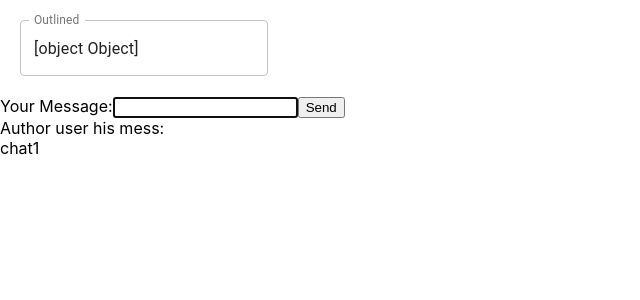
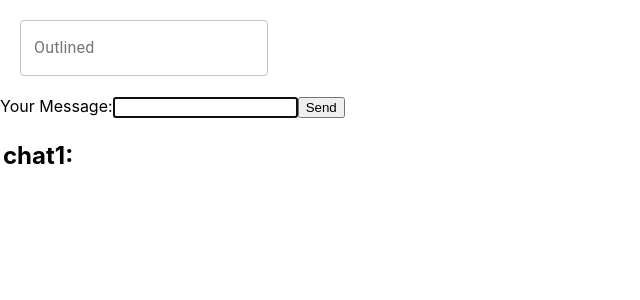
Before and after one commit to vanbogota/Messenger_React, a React (Create React App) app in the folder Homeworks/my-app/: page / in a window 1280 px wide. Shown: the top 300 px of the page, without its empty margins (0-640 px from the left). Built offline with nearby package versions, Linux system fonts and the light colour scheme.

Commit message:
lesson 3 - update after teacher comments

```diff
--- a/Homeworks/my-app/src/App.js
+++ b/Homeworks/my-app/src/App.js
@@ -8,15 +8,16 @@ function App() {
 
   const [text, setText] = useState('');
   const [author, setAuthor] = useState('');
-  const [state, setState] = useState([{ text: '', author: 'user' }]);
+  const [messageList, setState] = useState([{ text: '', author: '' }]);
 
   const handleChange = (event) => {
-    setState(event.target.value)
+    setText(event.target.value);
+    setAuthor('user');
   }
 
-  function submitHandle(event) {
+  function handleSubmit(event) {
     event.preventDefault();
-    if (state.length > 0) {
+    if (messageList.length > 0) {
       setState(pervstate => [...pervstate, { text, author }]);
     }
   }
@@ -27,24 +28,29 @@ function App() {
     inputRef.current?.focus();
   }, []);
 
+
   return (
-    <React.Fragment>
+    <>
       <TextField
         style={{ margin: '20px' }}
         id="outlined-basic"
         label="Outlined"
         variant="outlined"
-        value={state}
+        value={text}
         onChange={handleChange}
       />
-      <form onSubmit={submitHandle}>
+      <form onSubmit={handleSubmit}>
         Your Message:
         <input ref={inputRef} type="text" onChange={handleChange} />
         <input type="submit" value="Send" />
       </form>
-      {state.map((message, index) => <div key={index}>Author {message.author} his mess: {message.text}</div>)}
-      {chats.map((chat) => <div key={chat.id}>{chat.name}</div>)}
-    </React.Fragment>
+      <table>
+        <tr>
+          <td valign='top' align='left'>{chats.map((chat) => <div key={chat.id}><h2>{chat.name}:</h2></div>)}</td>
+          <td valign='top' align='right'>{messageList.map((message, index) => <div key={index}><h3>{message.author}</h3> <p>{message.text}</p></div>)}</td>
+        </tr>
+      </table>
+    </>
   );
 }
 
```
